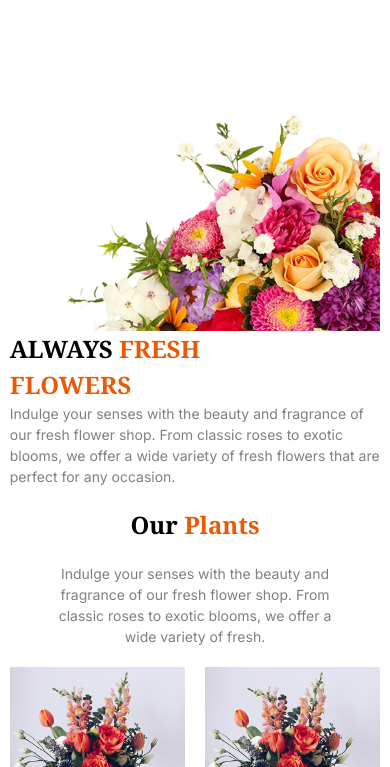
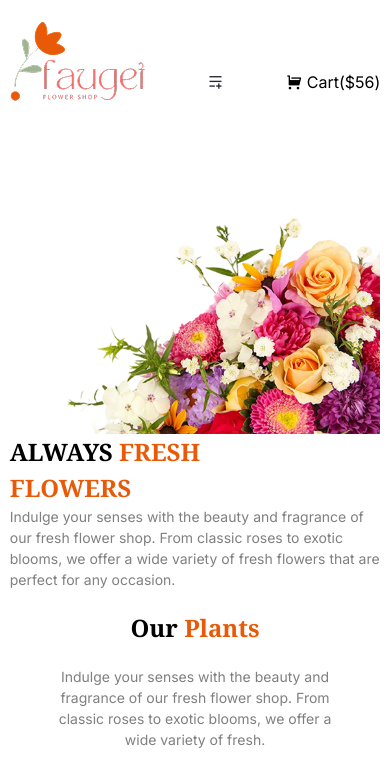
Before and after one commit to Rah-Mizanur/Flower-Market-B12-A02, a plain HTML site: page index.html in a window 390 px wide. Shown: the top 767 px of the page. Drawn offline with nearby package versions, Linux system fonts and the light colour scheme.

Commit message:
add header section with responsiveness

```diff
--- a/index.html
+++ b/index.html
@@ -21,7 +21,20 @@
 </head>
 
 <body>
+   <header class="header-section container ">
+        <nav class="navbar flex ">
+            <img src="./assets/logo.png" alt="logo ">
+             <p class="menubar"> <i class="ri-menu-add-line"></i> </p>
+            <ul class="menu flex ">
+                <li> <a href="#"> Home </a></li>
+                <li> <a href="#"> Shop</a></li>
+                <li> <a href="#"> About us </a></li>
 
+                <p> <i class="ri-shopping-cart-fill"></i> Cart($56)</p>
+            </ul>
+
+        </nav>
+   </header>
     <main>
         <!-- banner section starts here  -->
         <section class="banner-section flex container ">
--- a/styles/mobile.css
+++ b/styles/mobile.css
@@ -21,6 +21,12 @@
 
 }
 @media (max-width:576px) {
+    .menubar{
+        display: inline;
+    }
+    .menu li{
+        display: none;
+    }
     .banner-section{
         flex-direction: column-reverse;
     }
--- a/styles/style.css
+++ b/styles/style.css
@@ -42,7 +42,45 @@ h1 span {
 }
 
 /* header section  */
+.header-section{
 
+}
+.navbar {
+    justify-content: space-between;
+    align-items: center;
+}
+.menubar{
+    margin-top: 40px;
+    display: none;
+    color: rgb(37, 35, 50);
+    font-size: 16px;
+    font-weight: 400;
+    text-align: left;
+}
+
+.menu{
+    margin-top: 40px;
+    justify-content: space-between;
+    gap: 20px;
+}
+.menu li {
+    color: rgb(137, 135, 161);
+    font-size: 16px;
+    font-weight: 400;
+    text-align: left;
+}
+
+.menu li:nth-child(1) {
+    color: rgb(37, 36, 50);
+
+}
+
+.menu p {
+    color: black;
+    font-size: 16px;
+    font-weight: 400;
+    text-align: left;
+}
 
 /* banner styles */
 
@@ -150,6 +188,7 @@ h1 span {
 
 /* plant-lover-section */
 .plant-lover-section {
+    margin-top: clamp(20px , 8vw ,80px);
     gap: 20px;
     justify-content: space-between;
     /* background: lightseagreen; */
```
